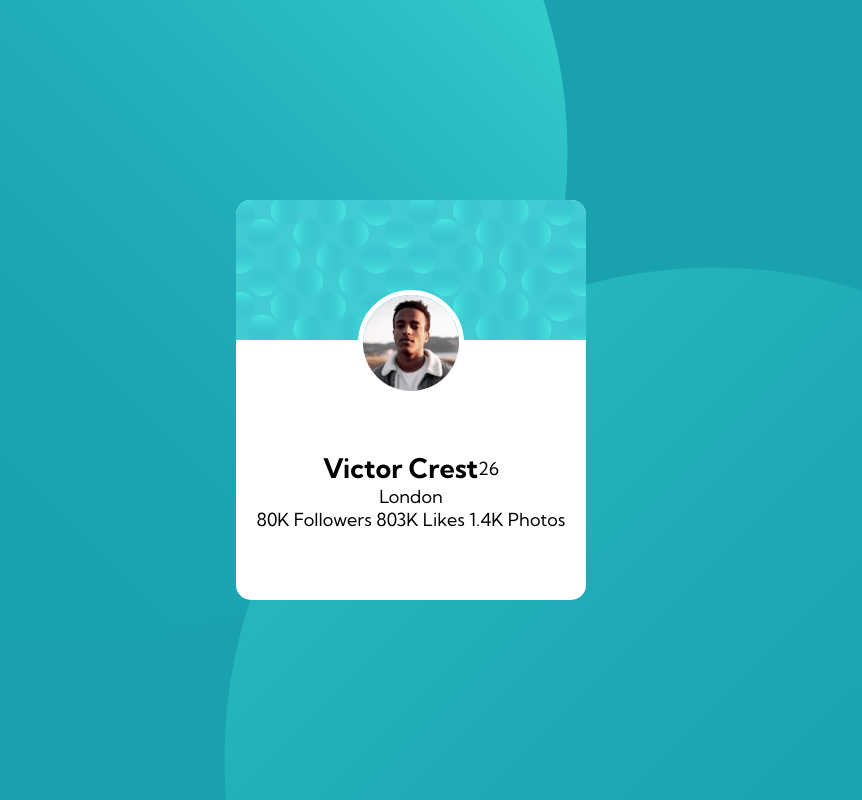
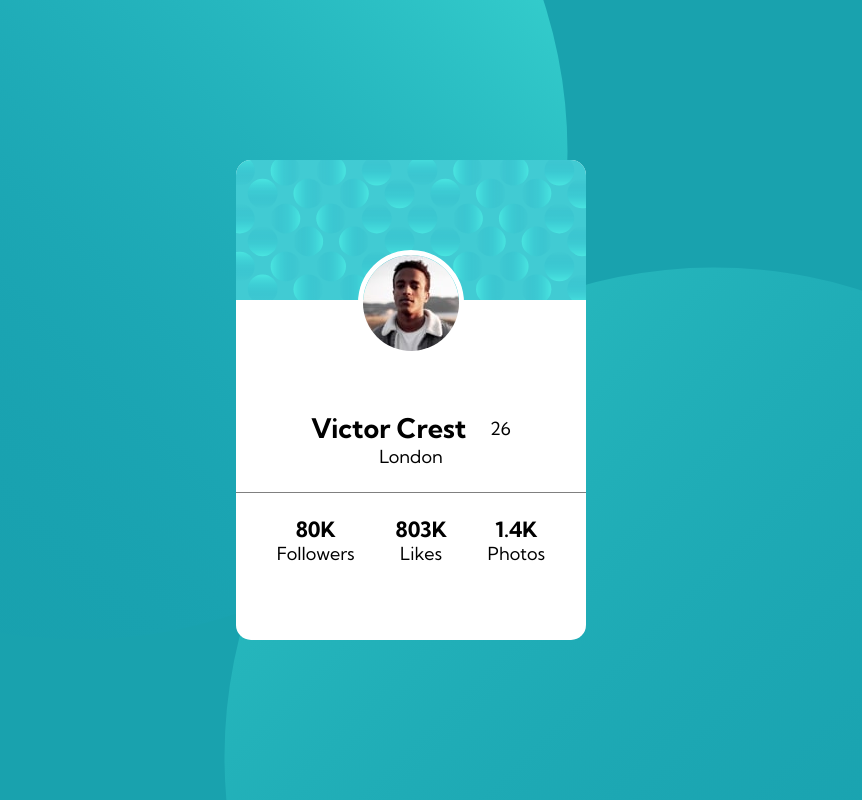
Before and after one commit to JorgeLucas006/profile-card-component-main, a plain HTML site: page index.html in a window 1280 px wide. Shown: the whole page, without its empty margins (229-1091 px from the left). Drawn offline with Linux system fonts and the light colour scheme.

Commit message:
feat: add bottom of card

```diff
--- a/css/style.css
+++ b/css/style.css
@@ -27,8 +27,7 @@ body{
 
 section{
     background-color: white;
-    width: 350px;
-    height: 50%;
+    height: 60%;
     border-radius: 15px;
 }
 
@@ -36,20 +35,58 @@ section img{
     border-radius: 15px 15px 0px 0px;
 }
 
-section div{
+
+.container-name{
     display: flex;
     flex-direction: column;
     align-items: center;
+    justify-items: flex-start;
+    margin: 0 4vw 3vh 4vw;
+
+
 }
+
+.name{
+    width: 100%;
+    justify-content: space-evenly;
+
+}
+
+.age{
+    display: flex;
+    align-items: center;
+}
+
 
 section div img{
     position: relative;
     top: -55px;
     border-radius: 50%;
-    border: 5px #ffff solid;
+    border: 5px white solid;
 }
 
 section div div{
     display: flex;
     flex-direction: row;
 }
+
+.container{
+    border-style: solid none none none;
+    border-width: 1px;
+    border-color: gray;
+
+    display: flex;
+    flex-direction: row;
+    justify-content: space-evenly;
+    align-items: center;
+    text-align: center;
+
+    width: 100%;
+    height: 20%;
+
+}
+
+.item{
+    display: flex;
+    flex-direction: column;
+}
--- a/index.html
+++ b/index.html
@@ -17,30 +17,34 @@
   <section>
 
     <img src="./images/bg-pattern-card.svg" alt="">
-    <div>
+
+    <div class="container-name">
       <img src="./images/image-victor.jpg" alt="">
-      <div>
+      <div class="name">
         <h1>Victor Crest</h1>
-        <p>26</p>
+        <p class="age">26</p>
       </div>
       London
-
-
-    </div>
-    <div>
-      80K
-      Followers
-
-      803K
-      Likes
-
-      1.4K
-      Photos
     </div>
 
+    <div class="container">
+
+      <div class="item">
+        <h3>80K</h3>
+        <p>Followers</p>
+      </div>
+
+      <div class="item">
+        <h3>803K</h3>
+        <p>Likes</p>
+      </div>
+
+      <div class="item">
+        <h3>1.4K</h3>
+        <p>Photos</p>
+      </div>
+    </div>
 
   </section>
-
-
 </body>
 </html>
```
